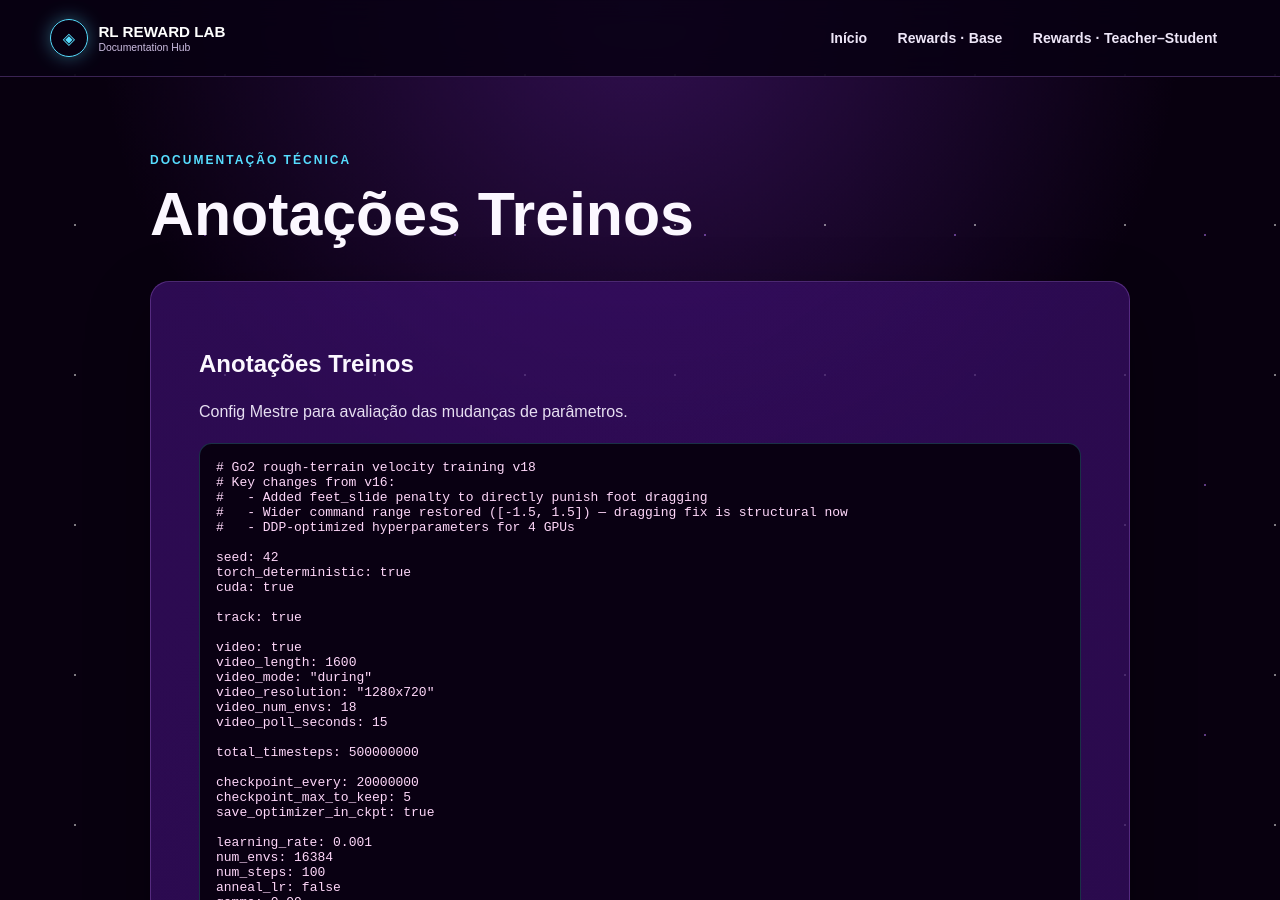
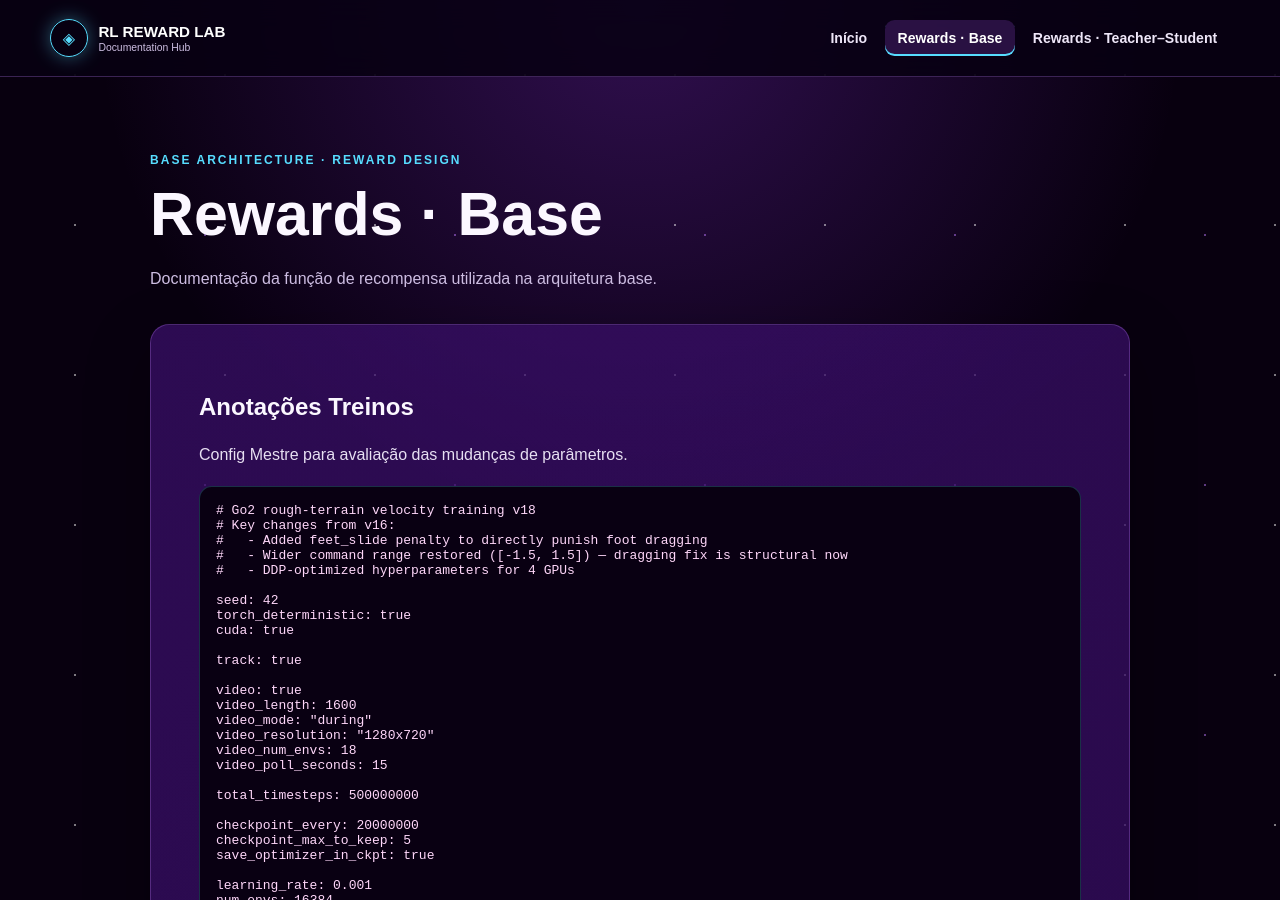
Before and after one commit to luisafrancielle/rl-reward-test-docs, a Jekyll site: the page built from base-rewards.md, in a window 1280 px wide and 900 px high. Built offline with Jekyll 4.4.1, drawn with Linux system fonts in a browser that asks for light colours; our own code applies the rules of GitHub Pages for plain Markdown files.

Commit message:
Update base-rewards.md

```diff
--- a/base-rewards.md
+++ b/base-rewards.md
@@ -1,3 +1,12 @@
+---
+layout: default
+title: Rewards · Base
+section: base-rewards
+kicker: BASE ARCHITECTURE · REWARD DESIGN
+description: Documentação da função de recompensa utilizada na arquitetura base.
+permalink: /base-rewards/
+---
+
 # Anotações Treinos
 
 Config Mestre para avaliação das mudanças de parâmetros.
```
